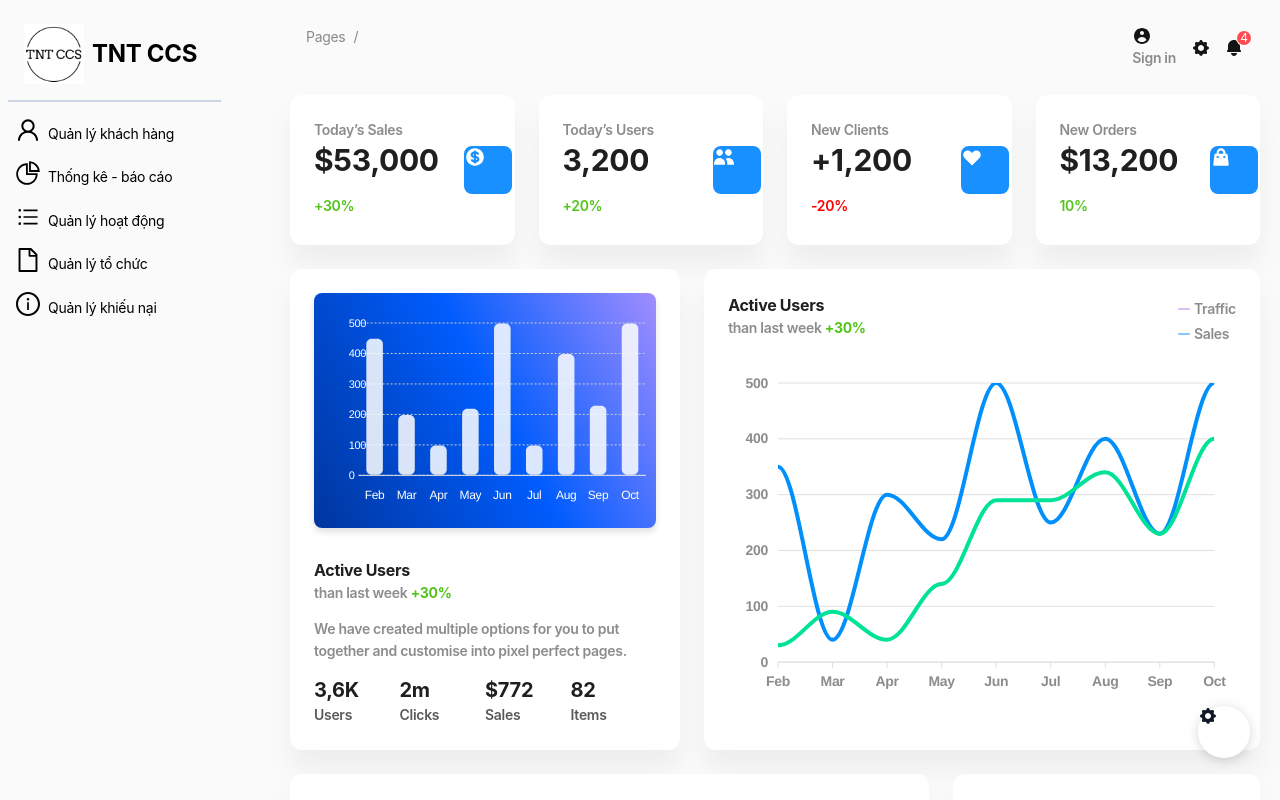
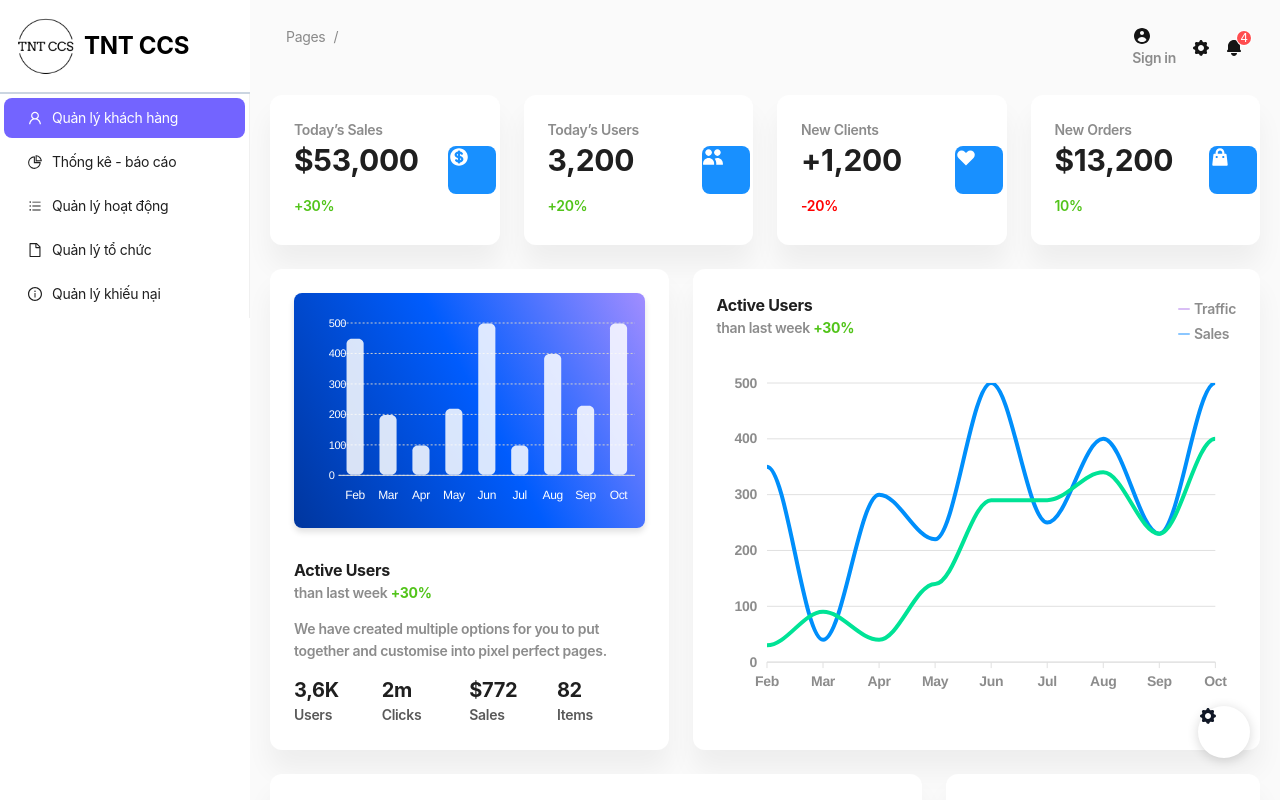
Before and after one commit to CallmeWait4U/tnt_ccs_frontend, a React (Create React App) app: page / in a window 1280 px wide. Shown: the top 800 px of the page. Built offline with nearby package versions, Linux system fonts and the light colour scheme.

Commit message:
fix Sidenav using ANTD instead of tailwind

```diff
--- a/src/components/layout/Main.js
+++ b/src/components/layout/Main.js
@@ -46,10 +46,28 @@ function Main({ children }) {
     <Layout
       className={`layout-dashboard ${
         pathname === "profile" ? "layout-profile" : ""
-      } ${pathname === "rtl" ? "layout-dashboard-rtl" : ""}`}
+      }`}
     >
-        <Sidenav/>
-      <Layout>
+      <Sider
+        breakpoint="lg"
+        collapsedWidth="0"
+        onCollapse={(collapsed, type) => {
+          console.log(collapsed, type);
+        }}
+        trigger={null}
+        width={250}
+        theme="light"
+        className={` ant-layout-sider-primary ${
+          sidenavType === "#fff" ? "active-route" : ""
+        }`}
+      >
+        <Sidenav />
+      </Sider>
+      <Layout
+        style={{
+          marginLeft: 0,
+        }}
+      >
         {fixed ? (
           <Affix>
             <AntHeader className={`${fixed ? "ant-header-fixed" : ""}`}>
--- a/src/components/layout/Sidenav.js
+++ b/src/components/layout/Sidenav.js
@@ -1,5 +1,6 @@
-import { Link } from "react-router-dom";
+import { NavLink, useLocation } from "react-router-dom";
 import logo from "../../assets/images/logo.jpg";
+import { Menu } from "antd";
 import {
   BarsOutlined,
   FileOutlined,
@@ -7,46 +8,75 @@ import {
   PieChartOutlined,
   UserOutlined,
 } from "@ant-design/icons";
+import { useState } from "react";
 function Sidenav() {
+  const { pathname } = useLocation();
+  const page = pathname.replace("/", "");
+  const [selectedKey, setSelectedKey] = useState("dashboard");
   return (
-    <div className="fixed top-0 left-0 z-40 w-50 h-screen pl-2 py-2">
+    <>
       <div className="flex flex-row items-center border-b-2 border-slate-300 p-4">
         <img src={logo} alt="logo" width={60} />
         <h1 className="font-bold text-black p-2 text-2xl">TNT CCS</h1>
       </div>
-      <ul className="text-black flex flex-col w-42 py-2 ">
-        <li className="hover:text-white hover:bg-indigo-500 focus:bg-indigo-500 focus:text-white p-2 rounded-md">
-          <Link className="hover:text-white" to="/customers">
-            <UserOutlined style={{ fontSize: "24px" }} />
-            <span className="px-2">Quản lý khách hàng</span>
-          </Link>
-        </li>
-        <li className="hover:text-white hover:bg-indigo-500 focus:bg-indigo-500 focus:text-white p-2 rounded-md">
-          <Link className="hover:text-white" to="/tables">
-            <PieChartOutlined style={{ fontSize: "24px" }} />
-            <span className="px-2">Thống kê - báo cáo</span>
-          </Link>
-        </li>
-        <li className="hover:text-white hover:bg-indigo-500 focus:bg-indigo-500 focus:text-white p-2 rounded-md">
-          <Link className="hover:text-white" to="/billing">
-            <BarsOutlined style={{ fontSize: "24px" }} />
-            <span className="px-2">Quản lý hoạt động</span>
-          </Link>
-        </li>
-        <li className="hover:text-white hover:bg-indigo-500 focus:bg-indigo-500 focus:text-white p-2 rounded-md">
-          <Link className="hover:text-white" to="/profile">
-            <FileOutlined style={{ fontSize: "24px" }} />
-            <span className="px-2">Quản lý tổ chức</span>
-          </Link>
-        </li>
-        <li className="hover:text-white hover:bg-indigo-500 focus:bg-indigo-500 focus:text-white p-2 rounded-md">
-          <Link className="hover:text-white" to="/profile">
-            <InfoCircleOutlined style={{ fontSize: "24px" }} />
-            <span className="px-2">Quản lý khiếu nại</span>
-          </Link>
-        </li>
-      </ul>
-    </div>
+      <Menu mode="inline" theme="light">
+        <Menu.Item
+          key="dashboard"
+          icon={<UserOutlined />}
+          onClick={() => setSelectedKey("dashboard")}
+          style={{
+            backgroundColor: selectedKey === "dashboard" ? "#7364ff" : "",
+            color: selectedKey === "dashboard" ? "#fff" : "",
+          }}
+        >
+          <NavLink to="/dashboard">Quản lý khách hàng</NavLink>
+        </Menu.Item>
+        <Menu.Item
+          key="tables"
+          icon={<PieChartOutlined />}
+          onClick={() => setSelectedKey("tables")}
+          style={{
+            backgroundColor: selectedKey === "tables" ? "#7364ff" : "",
+            color: selectedKey === "tables" ? "#fff" : "",
+          }}
+        >
+          <NavLink to="/tables">Thống kê - báo cáo</NavLink>
+        </Menu.Item>
+        <Menu.Item
+          key="billing"
+          icon={<BarsOutlined />}
+          onClick={() => setSelectedKey("billing")}
+          style={{
+            backgroundColor: selectedKey === "billing" ? "#7364ff" : "",
+            color: selectedKey === "billing" ? "#fff" : "",
+          }}
+        >
+          <NavLink to="/billing">Quản lý hoạt động</NavLink>
+        </Menu.Item>
+        <Menu.Item
+          key="profile"
+          icon={<FileOutlined />}
+          onClick={() => setSelectedKey("profile")}
+          style={{
+            backgroundColor: selectedKey === "profile" ? "#7364ff" : "",
+            color: selectedKey === "profile" ? "#fff" : "",
+          }}
+        >
+          <NavLink to="/profile">Quản lý tổ chức</NavLink>
+        </Menu.Item>
+        <Menu.Item
+          key="customers"
+          icon={<InfoCircleOutlined />}
+          onClick={() => setSelectedKey("customers")}
+          style={{
+            backgroundColor: selectedKey === "customers" ? "#7364ff" : "",
+            color: selectedKey === "customers" ? "#fff" : "",
+          }}
+        >
+          <NavLink to="/customers">Quản lý khiếu nại</NavLink>
+        </Menu.Item>
+      </Menu>
+    </>
   );
 }
 
```
Also changed, not shown: 1 other file (tests, documents, lock files or other folders).
